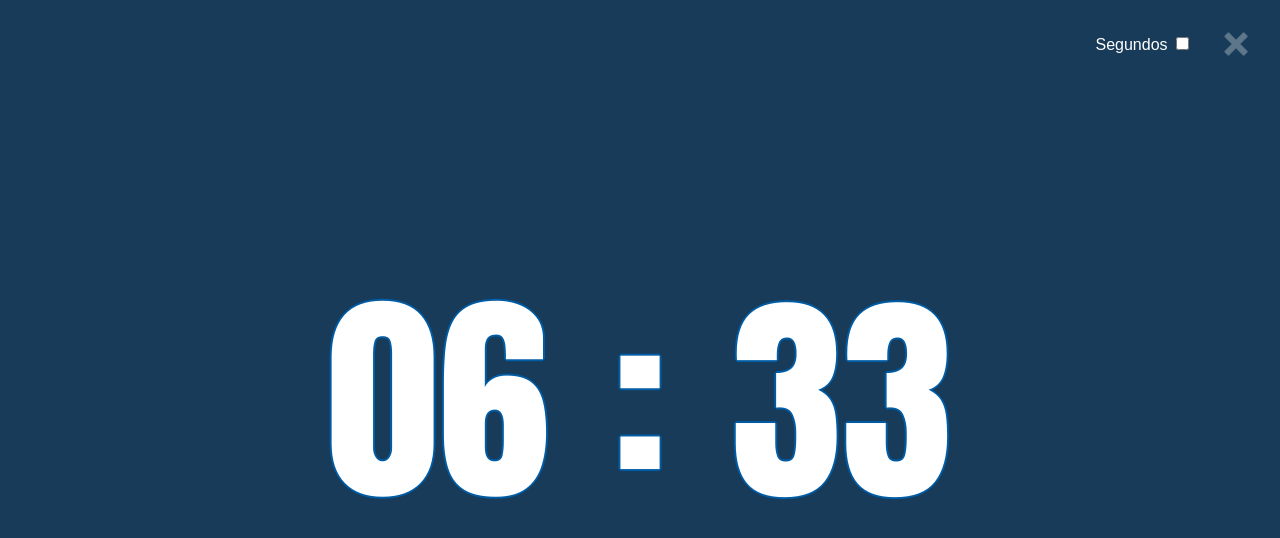
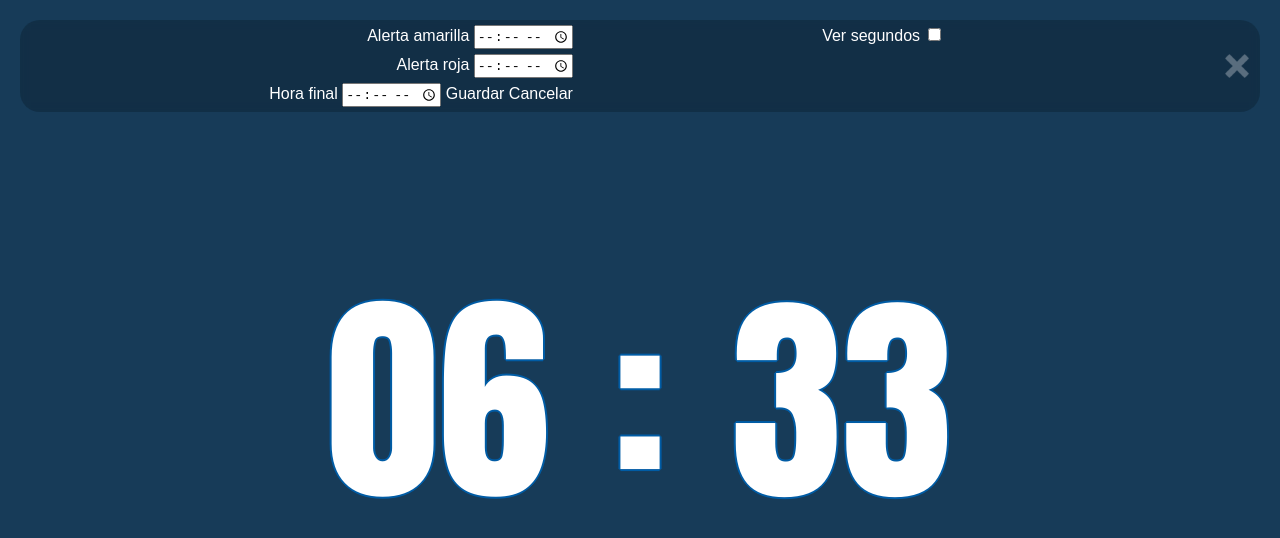
Before and after one commit to samuel11rr/reloj, a plain HTML site: page index.html in a window 1280 px wide. Both pictures are taken after a click on the icon 1236 px from the left and 44 px from the top of the page. Drawn offline with Linux system fonts and the light colour scheme.

Commit message:
maquetacion de settings-panel

```diff
--- a/app.js
+++ b/app.js
@@ -12,10 +12,16 @@ const iconsContainer = document.querySelector('.icons');
 const settingContainer = document.querySelector('.settings-container');
 const showSeconds = document.querySelector('#show-seconds');
 
+const settings = {
+  showSeconds: false,
+  warningTime: null,
+  dangerTime: null,
+  finalTime: null
+}
 
 const init = () => {
   uiSettings();
-  if ( !!navigator.wakeLock ) screenLockOn();
+  screenLockOn();
 
   setTimeout(() => runInterval(), millisecondsTimeout());
 }
@@ -151,6 +157,8 @@ showSeconds.addEventListener('click', () => {
 let screenLock;
 
 const screenLockOn = async () => {
+  if ( !navigator.wakeLock ) return;
+
   try {
     screenLock = await navigator.wakeLock.request('screen');
     console.log('screen locked on init');
@@ -168,12 +176,9 @@ const screenLockOff = async () => {
 }
 
 document.addEventListener('visibilitychange', async () => {
-  if (screenLock !== undefined && document.visibilityState === 'visible') {
-    screenLock = await navigator.wakeLock.request('screen');
-    console.log('screen locked on visibility change');
-  } else {
-    screenLockOff();
-  }
+  return screenLock !== undefined && document.visibilityState === 'visible'
+    ? screenLockOn()
+    : screenLockOff();
 });
 
 
--- a/index.html
+++ b/index.html
@@ -19,13 +19,35 @@
       </div>
 
       <div class="settings-container">
-        <div>
-          <label class="checkbox">
-            Segundos
-            <input type="checkbox" id="show-seconds">
-          </label>
+        <div class="settings-panel">
+          <div class="column">
+            <div class="input input-hour">
+              <label for="warning-time"> Alerta amarilla </label>
+              <input type="time" id="warning-time" name="warning-time" min="00:00" max="23:59">
+            </div>
 
-          <!-- TODO: time limiters -->
+            <div class="input input-hour">
+              <label for="danger-time"> Alerta roja </label>
+              <input type="time" id="danger-time" name="danger-time" min="00:00" max="23:59">
+            </div>
+
+            <div class="input input-hour">
+              <label for="final-time"> Hora final </label>
+              <input type="time" id="final-time" name="final-time" min="00:00" max="23:59">
+
+              <span> Guardar </span>
+              <span> Cancelar </span>
+            </div>
+          </div>
+
+          <div class="column">
+            <div class="input input-checkbox">
+              <label class="checkbox">
+                Ver segundos
+                <input type="checkbox" id="show-seconds">
+              </label>
+            </div>
+          </div>
         </div>
 
         <i class="icon" id="close-settings"></i>
--- a/style.css
+++ b/style.css
@@ -129,10 +129,20 @@ html, body {
   transition: 0.2s;
   justify-content: flex-end;
   align-items: center;
+  background-color: rgb(0 0 0 / 20%);
+  backdrop-filter: blur(5px);
+  border-radius: 20px;
 }
 
-.settings-container div {
+.settings-panel {
   margin-right: 20px;
+  display: flex;
+  width: calc(100% - 20px);
+  justify-content: space-evenly;
+}
+
+.input {
+  margin: 5px 0;
 }
 
 .checkbox {
```
